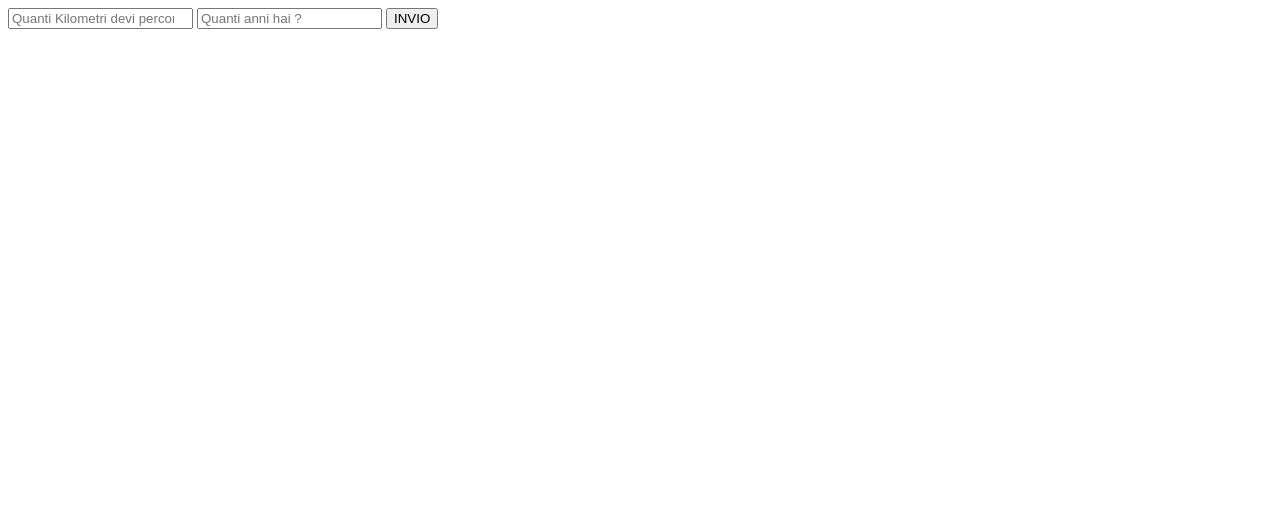
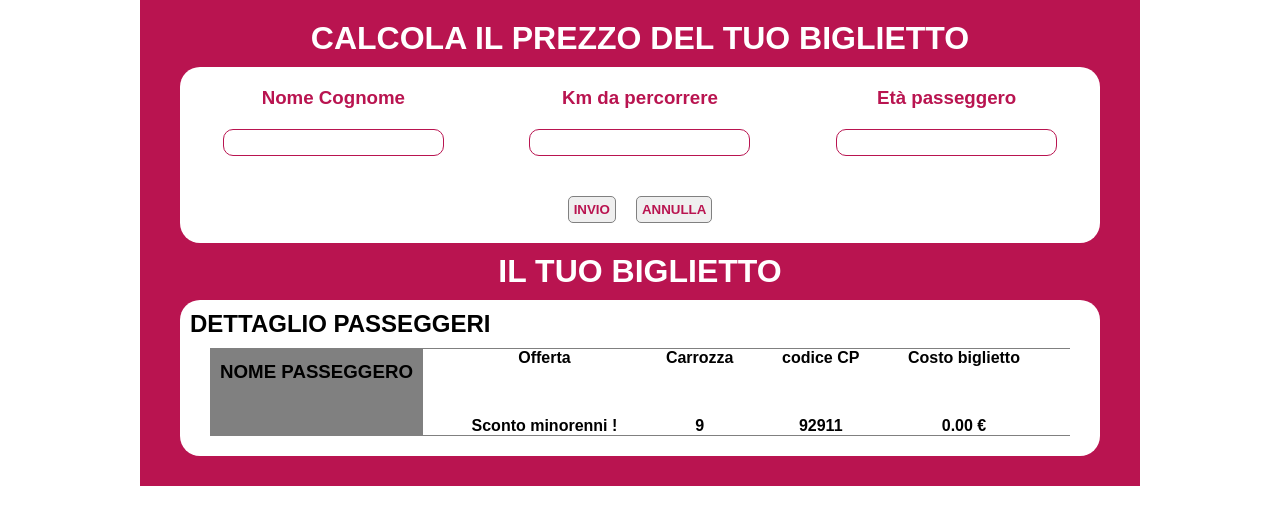
Before and after one commit to DavideAnile/js-biglietto-treno-form, a plain HTML site: page index.html in a window 1280 px wide. Both pictures are taken after a click on the button "INVIO". Drawn offline with Linux system fonts and the light colour scheme.

Commit message:
End exercise

```diff
--- a/css/style.css
+++ b/css/style.css
@@ -0,0 +1,113 @@
+*{
+    margin: 0;
+    padding: 0;
+    box-sizing: border-box;
+    font-family: sans-serif;
+}
+
+main h1{
+    color: white;
+    text-align: center;
+
+}
+
+.big-container{
+    width: 100%;
+    max-width: 1000px;
+    margin: auto;
+    background-color: #b91450;
+    padding: 20px 0;
+}
+
+.first-container{
+
+    background-color: white;
+    margin: 10px 40px;
+    border-radius: 20px;
+}
+
+
+.first-container h3 {
+    color: #b91450;
+    padding: 20px 0;
+    text-align: center;
+}
+
+.first-container button{
+    padding: 5px;
+    border: 1px solid gray;
+    border-radius: 5px;
+    color: #b91450;
+    font-weight: bold;
+    margin: 20px 0;
+}
+
+.first-container button:hover{
+    cursor: pointer;
+}
+
+.up-first-container{
+    display: flex;
+    justify-content: space-around;
+}
+
+.input-container input{
+    padding: 5px 20px;
+    margin-bottom: 20px;
+    text-align: center;
+    font-weight: bold;
+    border: 1px solid #b91450;
+    border-radius: 10px;
+    outline: none;
+
+}
+
+.lower-first-container{
+    display: flex;
+    justify-content: center;
+    gap: 20px;
+}
+
+.second-container{
+    display: none;
+     background-color: white;
+     margin: 10px 40px;
+     border-radius: 20px;
+     padding-bottom: 20px;
+}
+
+
+.second-container h2{
+    padding: 10px 10px;
+}
+
+#name-info{
+    gap: 10px;
+    padding: 10px 10px 40px;
+    font-weight: bold;
+    background-color: gray;
+}
+
+.inner-second-container{
+    display: flex;
+    justify-content: space-between;
+    border: 1px solid gray;
+    border-left: none;
+    border-right: none;
+    margin: 0 30px ;
+    padding-right: 50px;
+
+
+
+}
+
+
+.ticket-info{
+    display: flex;
+    flex-direction: column;
+    justify-content: center;
+    align-items: center;
+    gap: 50px;
+    font-weight: bold;
+
+}
--- a/index.html
+++ b/index.html
@@ -9,15 +9,76 @@
 </head>
 <body>
 
-<label for="tripKm"></label>
-<input id="tripKm" type="number" placeholder="Quanti Kilometri devi percorrere ?">
+<main>
+
+        <div class="big-container">
+
+            <h1>CALCOLA IL PREZZO DEL TUO BIGLIETTO</h1>
+            <div class="first-container">
+                <div class="up-first-container">
+                    <div class="input-container">
+                        <h3>Nome Cognome</h3>
+                        <label for="userName"></label>
+                        <input id="userName" type="text">
+                    </div>
+
+                    <div class="input-container">
+                        <h3>Km da percorrere</h3>
+                        <label for="tripKm"></label>
+                        <input id="tripKm" type="number">
+                    </div>
+
+                    <div class="input-container">
+                        <h3>Età passeggero</h3>
+                        <label for="userAge"></label>
+                        <input id="userAge" type="number">
+                    </div>
+                </div>
+                <div class="lower-first-container">
+                    <button id="myBtn">INVIO</button>
+                    <button id="myBtnError">ANNULLA</button>
+                </div>
+
+            </div>
+
+            <h1>IL TUO BIGLIETTO</h1>
+
+            <div class="second-container">
+                <h2>DETTAGLIO PASSEGGERI</h2>
+                <div class="inner-second-container">
+                    <div id="name-info" class="ticket-info">
+                      <h3>NOME PASSEGGERO </h3>
+                      <span id="nomePasseggero">...</span>
+                    </div>
+                    <div class="ticket-info">
+                        <span>Offerta</span>
+                        <span id="offerta">...</span>
+                    </div>
+                    <div class="ticket-info">
+                        <span>Carrozza</span>
+                        <span id="carrozza" >...</span>
+                    </div>
+                    <div class="ticket-info">
+                        <span>codice CP</span>
+                        <span>92911</span>
+                    </div>
+                    <div class="ticket-info">
+                        <span>Costo biglietto</span>
+                        <span id="costo-biglietto">...</span>
+                    </div>
+                </div>
+            </div>
 
 
-<label for="userAge"></label>
-<input id="userAge" type="number" placeholder="Quanti anni hai ?">
 
 
-<button id="myBtn">INVIO</button>
+
+
+
+
+
+        </div>
+</main>
 
 
     <script type="text/javascript" src="js/script.js"></script>
--- a/js/script.js
+++ b/js/script.js
@@ -31,18 +31,26 @@ Sulla base di queste informazioni dovrà calcolare il prezzo totale del bigliett
 
 /* /Pseduo codice */
 
+let userNameEl;
+
 let tripKmEl;
 
 let userAgeEl;
 
 let myBtnEl = document.getElementById("myBtn");
 
+
 //-aggiungi evento sul bottone quando viene cliccato
 myBtnEl.addEventListener("click", function(){
 
+//-chiedi nome e cognome e memorizzali
+    userNameEl = document.getElementById("userName").value;
+    console.log(userNameEl)
+
+
 // -chiedi i kilometri che dovrà percorrere e memorizzali
     tripKmEl = document.getElementById("tripKm").value;
-    console.log(tripKmEl)
+    console.log(tripKmEl + " Km")
 
 // -calcola il prezzo del biglietto standard (0,21 * km)
     let prezzoBiglietto = 0.21 * tripKmEl;
@@ -61,23 +69,31 @@ myBtnEl.addEventListener("click", function(){
 
         prezzoFinale = prezzoBiglietto - (20 * prezzoBiglietto / 100);
         console.log("Prezzo Scontato " + prezzoFinale.toFixed(2) + " \u20AC")
-
+        document.getElementById("offerta").innerHTML = "Sconto minorenni !"
 
 // :?ALTRIMENTI SE è over 65
 //   °applica uno sconto del 40%
     } else if (userAgeEl > 65){
 
         prezzoFinale = prezzoBiglietto - (40 * prezzoBiglietto / 100);
-        console.log("Prerzzo Scontato " + prezzoFinale.toFixed(2) + " \u20AC")
-
+        console.log("Prezzo Scontato " + prezzoFinale.toFixed(2) + " \u20AC")
+        document.getElementById("offerta").innerHTML = "Sconto over 65 !"
 // :ALTRIMENTI
 //   °non applicare nessuno sconto
     } else {
 
         prezzoFinale = prezzoBiglietto
         console.log ("Prezzo Non Scontato " + prezzoFinale + " \u20AC")
-
+        document.getElementById("offerta").innerHTML = "Nessuno sconto !"
     }
 
 
+ // second-container viene mostrato una volta cliccato il tasto "INVIA"
+ let secondContainerEl = document.querySelector(".second-container");
+    secondContainerEl.style.display = "block";
+
+ document.getElementById("costo-biglietto").innerHTML = prezzoFinale.toFixed(2) + " \u20AC";
+ document.getElementById("carrozza").innerHTML = Math.round(Math.random()* 10);
+ document.getElementById("nomePasseggero").innerHTML = userNameEl
+
 })
```
